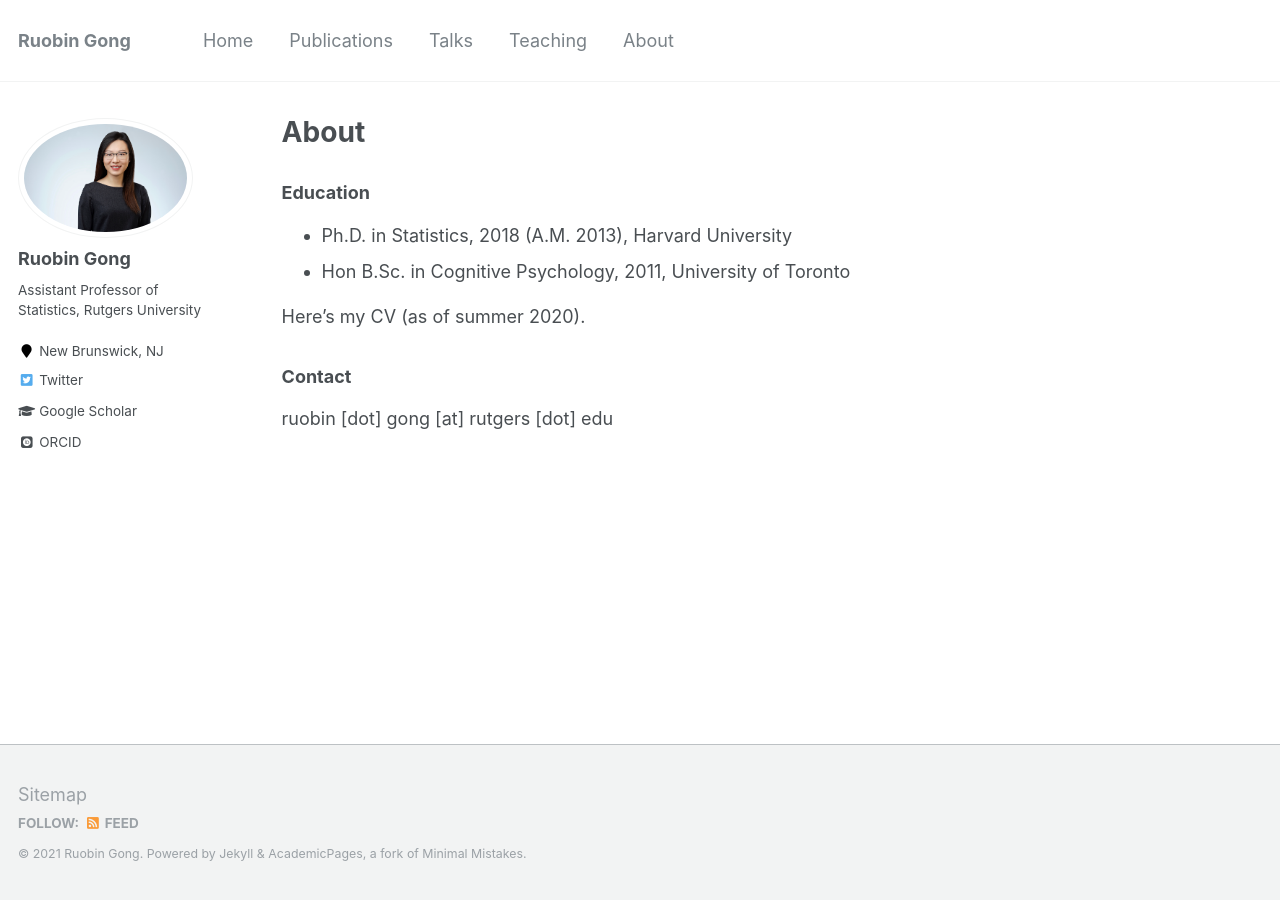
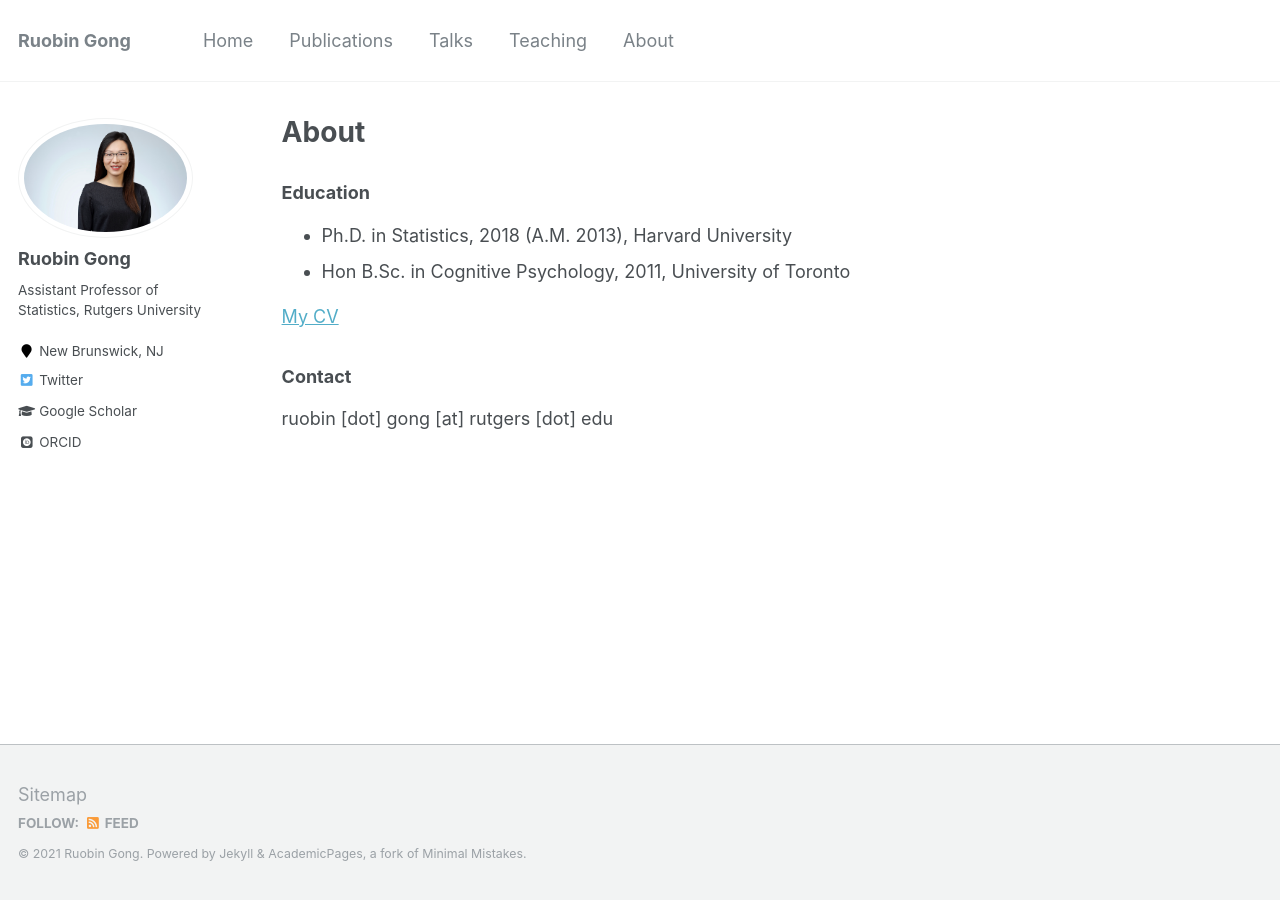
Before and after one commit to RuobinGong/RuobinGong.github.io, a Jekyll site: the page built from _pages/about.md, in a window 1280 px wide. Built offline with Jekyll 4.4.1, drawn with Linux system fonts in a browser that asks for light colours; some web fonts are replaced.

Commit message:
Update about.md

```diff
--- a/_pages/about.md
+++ b/_pages/about.md
@@ -13,7 +13,7 @@ author_profile: true
 * Ph.D. in Statistics, 2018 (A.M. 2013), Harvard University
 * Hon B.Sc. in Cognitive Psychology, 2011, University of Toronto
 
-Here's my CV (as of summer 2020).
+[My CV](https://github.com/RuobinGong/RuobinGong.github.io/blob/3b67fb65d7104babcc8b6a0c50e761775b5a7c81/files/RG-cv.pdf)
 
 ### Contact
 
```
